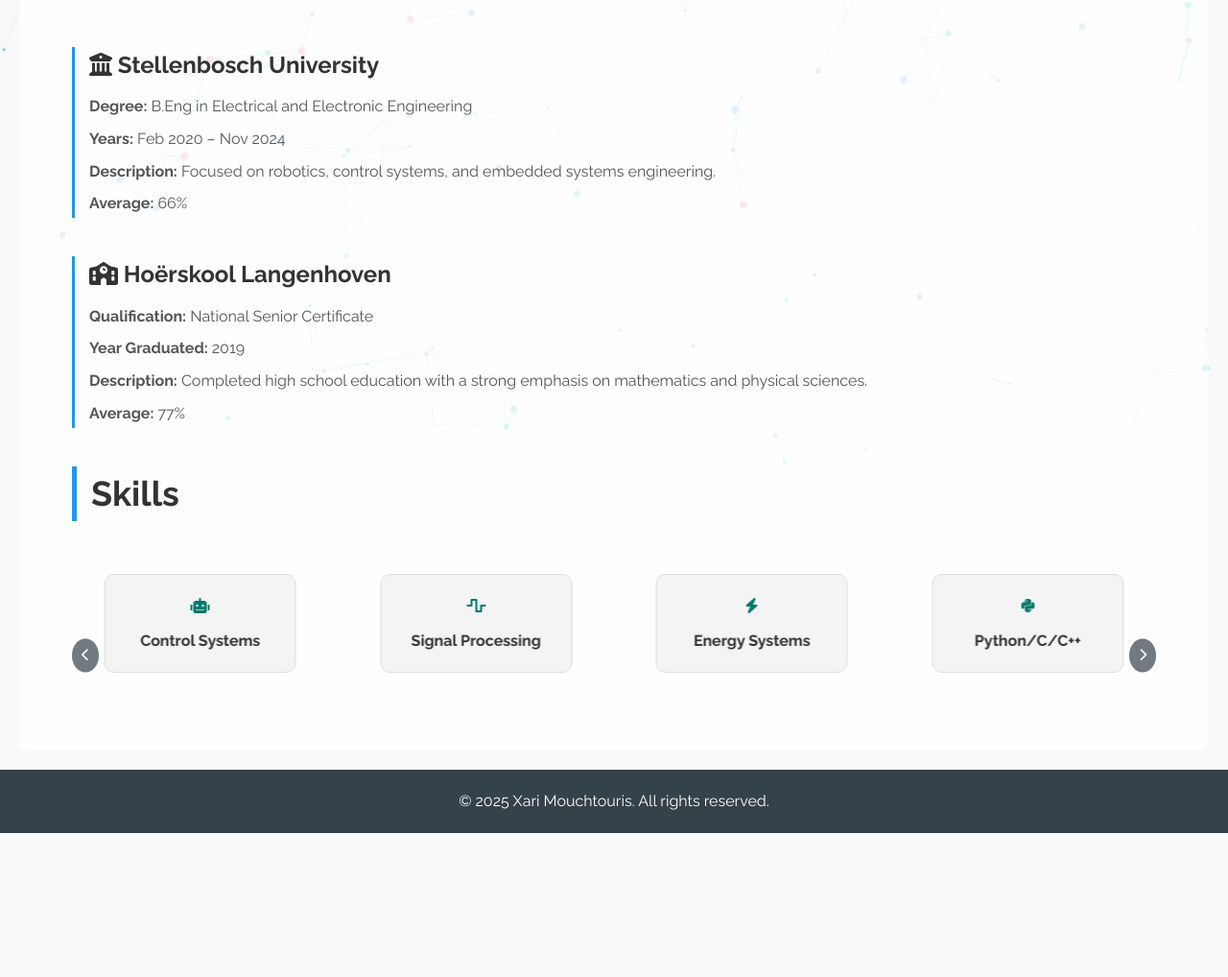
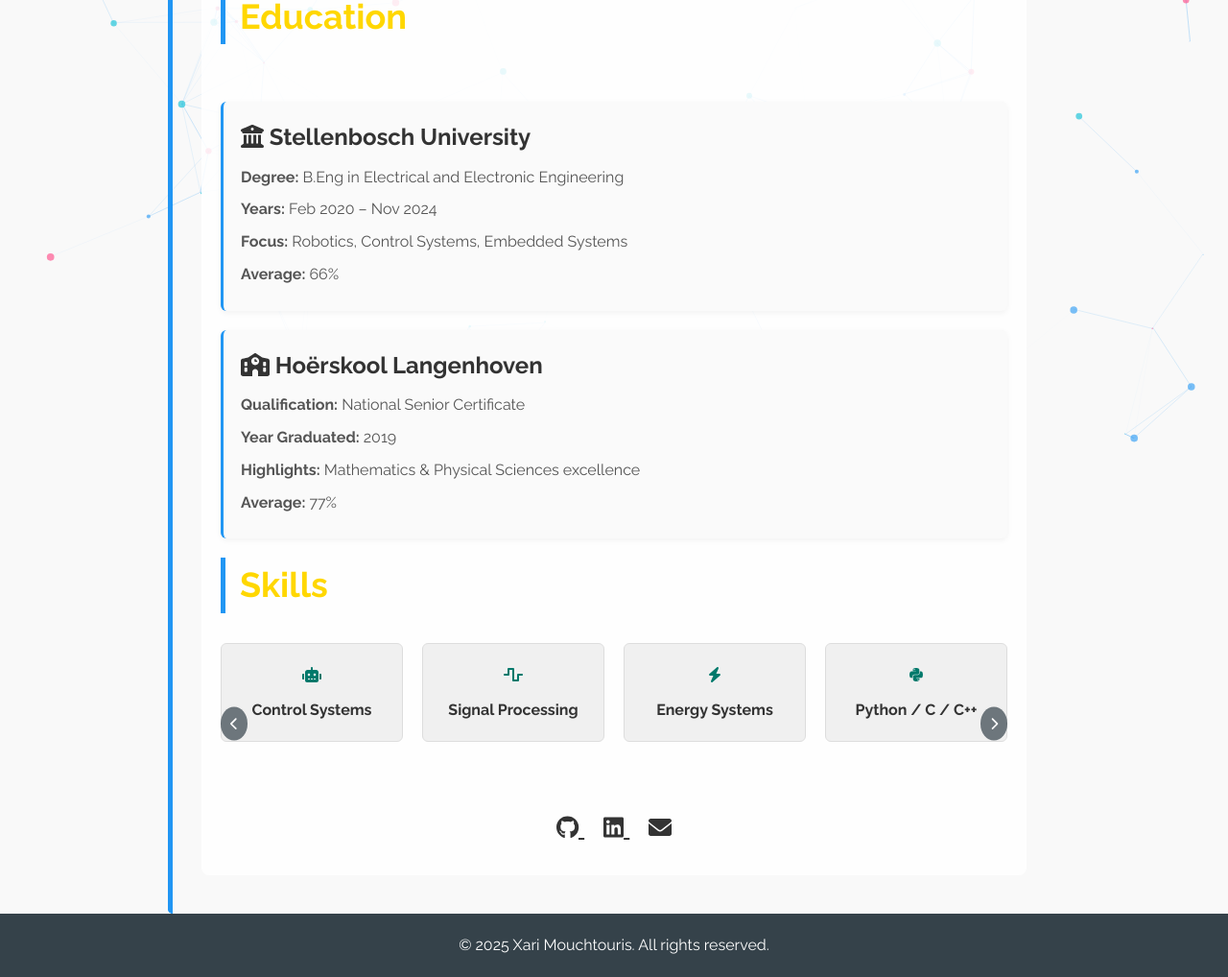
Before and after one commit to 23795824/Xari-Mouchtouris-Portfolio-, a website: page about.html in a window 1280 px wide. Shown: the part 317-1335 px from the top of the page at 96% size. Before the commit the page ends 1185 px from the top, so only its background shows below. Drawn offline with nearby package versions, Linux system fonts and the light colour scheme.

Commit message:
Update about page on website

```diff
--- a/about.html
+++ b/about.html
@@ -1,47 +1,118 @@
 <!DOCTYPE html>
 <html lang="en">
 <head>
-    <meta charset="UTF-8">
-    <meta name="viewport" content="width=device-width, initial-scale=1.0, maximum-scale=1.0, user-scalable=no">
+  <meta charset="UTF-8" />
+  <meta
+    name="viewport"
+    content="width=device-width, initial-scale=1.0, maximum-scale=1.0, user-scalable=no"
+  />
   <title>About Me | Xari Mouchtouris</title>
-    <!-- Stylesheets -->
-    <link rel="stylesheet" href="css/styles.css">
+  <meta
+    name="description"
+    content="Learn more about Xari Mouchtouris: Electrical & Electronic Engineer with a focus on robotics, control systems, and IoT devices. Education, skills, and background."
+  />
+
+  <!-- Google Fonts -->
+  <link
+    href="https://fonts.googleapis.com/css2?family=Raleway:wght@400;700&display=swap"
+    rel="stylesheet"
+  />
+  <!-- AOS Library -->
+  <link
+    rel="stylesheet"
+    href="https://unpkg.com/aos@next/dist/aos.css"
+  />
   <!-- Font Awesome Icons -->
-    <link rel="stylesheet" href="https://cdnjs.cloudflare.com/ajax/libs/font-awesome/6.0.0-beta3/css/all.min.css" />
+  <link
+    rel="stylesheet"
+    href="https://cdnjs.cloudflare.com/ajax/libs/font-awesome/6.0.0-beta3/css/all.min.css"
+  />
   <!-- Glide.js Stylesheet -->
-    <link rel="stylesheet" href="https://cdn.jsdelivr.net/npm/@glidejs/glide/dist/css/glide.core.min.css">
-    <!-- Google Fonts -->
-    <link href="https://fonts.googleapis.com/css2?family=Raleway:wght@400;700&display=swap" rel="stylesheet">
+  <link
+    rel="stylesheet"
+    href="https://cdn.jsdelivr.net/npm/@glidejs/glide/dist/css/glide.core.min.css"
+  />
+  <!-- Main CSS -->
+  <link rel="stylesheet" href="css/styles.css" />
 
-    <!-- Inline CSS -->
   <style>
-        /* Ensure particles container stays behind the content */
+    /* Particles behind content */
     #particles-js {
       position: absolute;
       top: 0;
       left: 0;
       width: 100%;
       height: 100%;
-            z-index: -1; /* This places it behind the content */
+      z-index: -1;
     }
-
-        /* Ensure the content is above the particles */
+    /* Ensure main content sits above particles */
     .content {
-            position: relative; /* Required for z-index to work */
-            z-index: 1; /* Ensures content stays above the particles */
-            padding: 20px; /* Adjust padding as needed */
+      position: relative;
+      z-index: 1;
+      padding: 40px 20px;
+      max-width: 900px;
+      margin: 0 auto;
     }
-
-        /* Optional: Add a background color to about section */
+    /* About section background */
     .about {
-            background-color: rgba(255, 255, 255, 0.8); /* semi-transparent background */
-            padding: 40px;
-            border-radius: 10px;
+      background-color: rgba(255, 255, 255, 0.85);
+      padding: 30px 20px;
+      border-radius: 8px;
+    }
+    /* Headings accent */
+    .about h2, .about h3 {
+      color: var(--accent-color);
+      margin-bottom: 16px;
+    }
+    /* Education item styling */
+    .education-item {
+      background: #fafafa;
+      padding: 18px;
+      border-radius: 6px;
+      box-shadow: 0 2px 6px rgba(0, 0, 0, 0.05);
+      margin-bottom: 20px;
+    }
+    .education-item h4 {
+      margin-bottom: 8px;
+    }
+    /* Skills carousel adjustments */
+    .skill-item {
+      text-align: center;
+      padding: 20px;
+      border-radius: 6px;
+      background: #f0f0f0;
+      transition: transform 0.3s ease;
+    }
+    .skill-item:hover {
+      transform: translateY(-4px);
+    }
+    .skill-item i {
+      font-size: 2rem;
+      margin-bottom: 8px;
+      color: var(--accent-color);
+    }
+    .skill-item h4 {
+      font-weight: 600;
+      font-size: 1rem;
+    }
+    /* Social icons row at bottom */
+    .social-icons {
+      text-align: center;
+      margin-top: 30px;
+    }
+    .social-icons a {
+      color: #333;
+      font-size: 1.5rem;
+      margin: 0 10px;
+      transition: color 0.3s ease;
+    }
+    .social-icons a:hover {
+      color: var(--accent-color);
     }
   </style>
 </head>
+
 <body>
-
   <!-- Sidebar Navigation -->
   <nav class="sidebar" id="sidebar">
     <div class="container">
@@ -55,7 +126,7 @@
     </div>
   </nav>
 
-    <!-- Toggle Button -->
+  <!-- Sidebar Toggle Button -->
   <button class="sidebar-toggle" id="sidebar-toggle">
     <i class="fas fa-bars"></i>
   </button>
@@ -63,56 +134,73 @@
   <!-- Particles.js Container -->
   <div id="particles-js"></div>
 
-
-
   <!-- Main Content -->
   <main class="content">
     <!-- About Section -->
-        <section class="about">
-            <div class="container">
-                <h2>About Me</h2>
-                <div class="about-content">
-                    <!--<div class="about-image">
-                        <img src="images/profile_pic.PNG" alt="Photo of Xari Mouchtouris">
-                    </div>-->
-                    <div class="about-text">
-                        <p>My journey in engineering is driven by a passion for <strong>Control Systems</strong>, <strong>Signal Processing</strong>, <strong> Embedded Systems</strong> and <strong>IoT Devices</strong>. I'm committed to continuous learning and excited to contribute to impactful engineering projects that push the boundaries of technology.</p>
-                    </div>
-                </div>
-                <br>
+    <section class="about" data-aos="fade-up">
+      <!-- Intro / Who I Am -->
+      <h2 data-aos="fade-up" data-aos-delay="100">About Me</h2>
+      <p data-aos="fade-up" data-aos-delay="200">
+        Hello! I’m <strong>Xari Mouchtouris</strong>, an Electrical &amp; Electronic Engineer from
+        Stellenbosch University. My core interests are in
+        <strong>Control Systems</strong>, <strong>Signal Processing</strong>,
+        <strong>Embedded Systems</strong>, and <strong>IoT Development</strong>. I love diving
+        into complex problems—whether it’s designing a real-time robotic controller or
+        architecting a low-power sensor network. I’m committed to continuous learning and
+        look forward to collaborating on projects that push the boundaries of engineering.
+      </p>
+
       <!-- Education Section -->
-                <h3>Education</h3>
+      <h3 data-aos="fade-up" data-aos-delay="300">Education</h3>
       <div class="education">
-                    <!-- University Education -->
-                    <div class="education-item">
-                        <h4><i class="fas fa-university"></i> Stellenbosch University</h4>
+        <!-- University -->
+        <div
+          class="education-item"
+          data-aos="fade-up"
+          data-aos-delay="400"
+        >
+          <h4>
+            <i class="fas fa-university"></i> Stellenbosch University
+          </h4>
           <p><strong>Degree:</strong> B.Eng in Electrical and Electronic Engineering</p>
           <p><strong>Years:</strong> Feb 2020 – Nov 2024</p>
-                        <p><strong>Description:</strong> Focused on robotics, control systems, and embedded systems engineering.</p>
+          <p>
+            <strong>Focus:</strong> Robotics, Control Systems, Embedded Systems
+          </p>
           <p><strong>Average:</strong> 66%</p>
         </div>
-                    <!-- High School Education -->
-                    <div class="education-item">
-                        <h4><i class="fas fa-school"></i> Hoërskool Langenhoven</h4>
+        <!-- High School -->
+        <div
+          class="education-item"
+          data-aos="fade-up"
+          data-aos-delay="500"
+        >
+          <h4>
+            <i class="fas fa-school"></i> Hoërskool Langenhoven
+          </h4>
           <p><strong>Qualification:</strong> National Senior Certificate</p>
           <p><strong>Year Graduated:</strong> 2019</p>
-                        <p><strong>Description:</strong> Completed high school education with a strong emphasis on mathematics and physical sciences.</p>
+          <p>
+            <strong>Highlights:</strong> Mathematics &amp; Physical Sciences excellence
+          </p>
           <p><strong>Average:</strong> 77%</p>
         </div>
       </div>
 
       <!-- Skills Section -->
-                <h3>Skills</h3>
-                <!-- Glide.js Carousel -->
-                <div class="glide">
+      <h3 data-aos="fade-up" data-aos-delay="600">Skills</h3>
+      <div
+        class="glide"
+        data-aos="fade-up"
+        data-aos-delay="700"
+      >
         <div class="glide__track" data-glide-el="track">
           <ul class="glide__slides">
-                            <!-- Skill Items -->
             <!-- Circuit Design & Analysis -->
             <li class="glide__slide">
               <div class="skill-item">
                 <i class="fas fa-microchip"></i>
-                                    <h4>Circuit Design & Analysis</h4>
+                <h4>Circuit Design &amp; Analysis</h4>
               </div>
             </li>
             <!-- Control Systems -->
@@ -140,21 +228,21 @@
             <li class="glide__slide">
               <div class="skill-item">
                 <i class="fab fa-python"></i>
-                                    <h4>Python/C/C++</h4>
+                <h4>Python / C / C++</h4>
               </div>
             </li>
             <!-- MATLAB/Simulink -->
             <li class="glide__slide">
               <div class="skill-item">
                 <i class="fas fa-calculator"></i>
-                                    <h4>MATLAB/Simulink</h4>
+                <h4>MATLAB / Simulink</h4>
               </div>
             </li>
-                            <!-- Embedded System Design -->
+            <!-- Embedded Systems -->
             <li class="glide__slide">
               <div class="skill-item">
                 <i class="fas fa-sitemap"></i>
-                                    <h4>Embedded System Design</h4>
+                <h4>Embedded Systems</h4>
               </div>
             </li>
             <!-- IoT Development -->
@@ -171,11 +259,11 @@
                 <h4>PCB Design (KiCad)</h4>
               </div>
             </li>
-                            <!-- Arduino/ESP32/STM32 -->
+            <!-- ESP32 & STM32 -->
             <li class="glide__slide">
               <div class="skill-item">
                 <i class="fab fa-arduino"></i>
-                                    <h4>ESP32 & STM32</h4>
+                <h4>ESP32 &amp; STM32</h4>
               </div>
             </li>
             <!-- Overleaf -->
@@ -185,20 +273,54 @@
                 <h4>Overleaf</h4>
               </div>
             </li>
-                            <!-- Add more skill items as needed -->
+            <!-- (Add more as needed) -->
           </ul>
         </div>
         <!-- Glide.js Arrows -->
         <div class="glide__arrows" data-glide-el="controls">
-                        <button class="glide__arrow glide__arrow--left" data-glide-dir="<">
+          <button
+            class="glide__arrow glide__arrow--left"
+            data-glide-dir="<"
+          >
             <i class="fas fa-chevron-left"></i>
           </button>
-                        <button class="glide__arrow glide__arrow--right" data-glide-dir=">">
+          <button
+            class="glide__arrow glide__arrow--right"
+            data-glide-dir=">"
+          >
             <i class="fas fa-chevron-right"></i>
           </button>
         </div>
       </div>
-                <!-- End of Glide.js Carousel -->
+
+      <!-- Social Icons -->
+      <div
+        class="social-icons"
+        data-aos="fade-up"
+        data-aos-delay="900"
+      >
+        <a
+          href="https://github.com/your-github-username"
+          target="_blank"
+          rel="noopener noreferrer"
+          aria-label="GitHub"
+        >
+          <i class="fab fa-github"></i>
+        </a>
+        <a
+          href="https://www.linkedin.com/in/xari-mouchtouris"
+          target="_blank"
+          rel="noopener noreferrer"
+          aria-label="LinkedIn"
+        >
+          <i class="fab fa-linkedin"></i>
+        </a>
+        <a
+          href="mailto:xarinikolakimouchtouris@gmail.com"
+          aria-label="Email"
+        >
+          <i class="fas fa-envelope"></i>
+        </a>
       </div>
     </section>
   </main>
@@ -208,21 +330,26 @@
     <p>&copy; 2025 Xari Mouchtouris. All rights reserved.</p>
   </footer>
 
-    <!-- Particles.js Script -->
+  <!-- Particles.js -->
   <script src="https://cdn.jsdelivr.net/npm/particles.js"></script>
   <script>
-        particlesJS.load('particles-js', 'js/particles-config.json', function() {
+    particlesJS.load(
+      'particles-js',
+      'js/particles-config.json',
+      function () {
         console.log('Particles.js loaded');
-        });
+      }
+    );
   </script>
 
+  <!-- AOS Library -->
+  <script src="https://unpkg.com/aos@next/dist/aos.js"></script>
+  <script>
+    AOS.init({ once: true });
+  </script>
 
-    <!-- Scripts -->
   <!-- Glide.js Script -->
   <script src="https://cdn.jsdelivr.net/npm/@glidejs/glide/dist/glide.min.js"></script>
-    <!-- Font Awesome Script -->
-    <script src="https://cdnjs.cloudflare.com/ajax/libs/font-awesome/6.0.0-beta3/js/all.min.js"></script>
-    <!-- Initialize Glide.js -->
   <script>
     new Glide('.glide', {
       type: 'carousel',
@@ -230,33 +357,27 @@
       hoverpause: true,
       perView: 4,
       gap: 20,
-            animationDuration: 800,
+      animationDuration: 600,
       breakpoints: {
-                992: {
-                    perView: 3
-                },
-                768: {
-                    perView: 2
-                },
-                576: {
-                    perView: 1
-                }
+        992: { perView: 3 },
+        768: { perView: 2 },
+        576: { perView: 1 }
       }
     }).mount();
   </script>
+
+  <!-- Font Awesome JS (if needed) -->
+  <script src="https://cdnjs.cloudflare.com/ajax/libs/font-awesome/6.0.0-beta3/js/all.min.js"></script>
+
   <!-- Custom Scripts -->
   <script src="js/scripts.js"></script>
-
-
   <script>
     // Toggle sidebar
-        document.getElementById('sidebar-toggle').addEventListener('click', function () {
+    document
+      .getElementById('sidebar-toggle')
+      .addEventListener('click', function () {
         document.getElementById('sidebar').classList.toggle('active');
       });
   </script>
-
-
-
-
 </body>
 </html>
```
Lines whose indentation alone changed are shown as unchanged.
